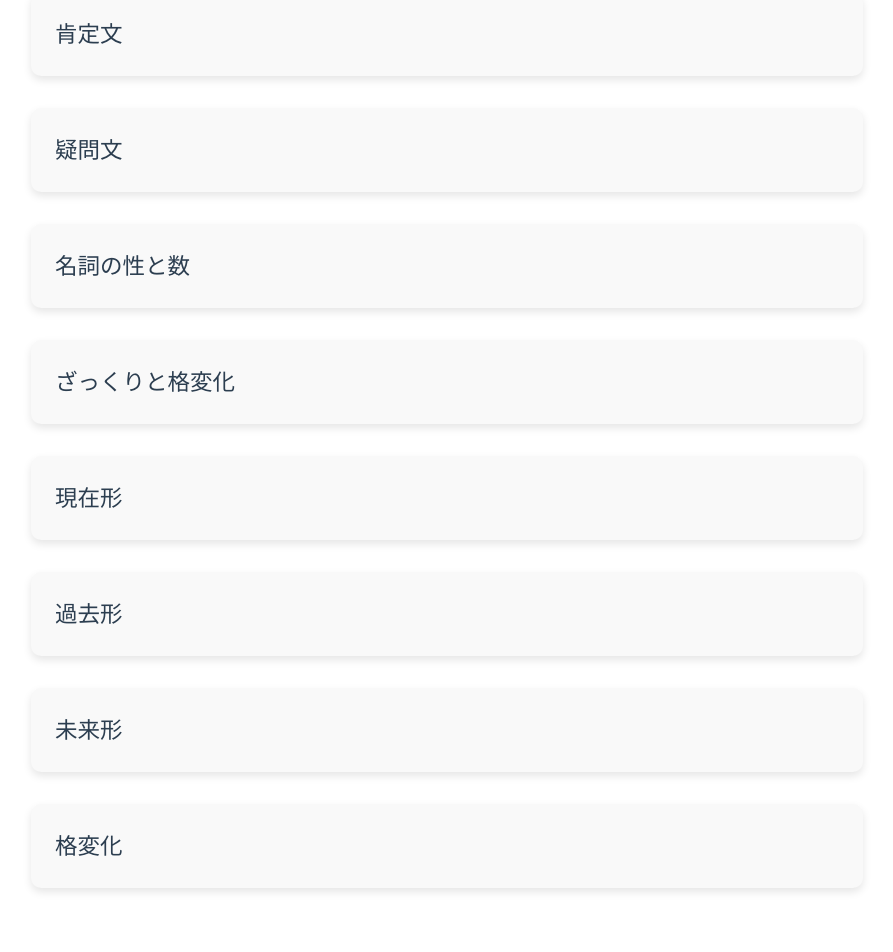
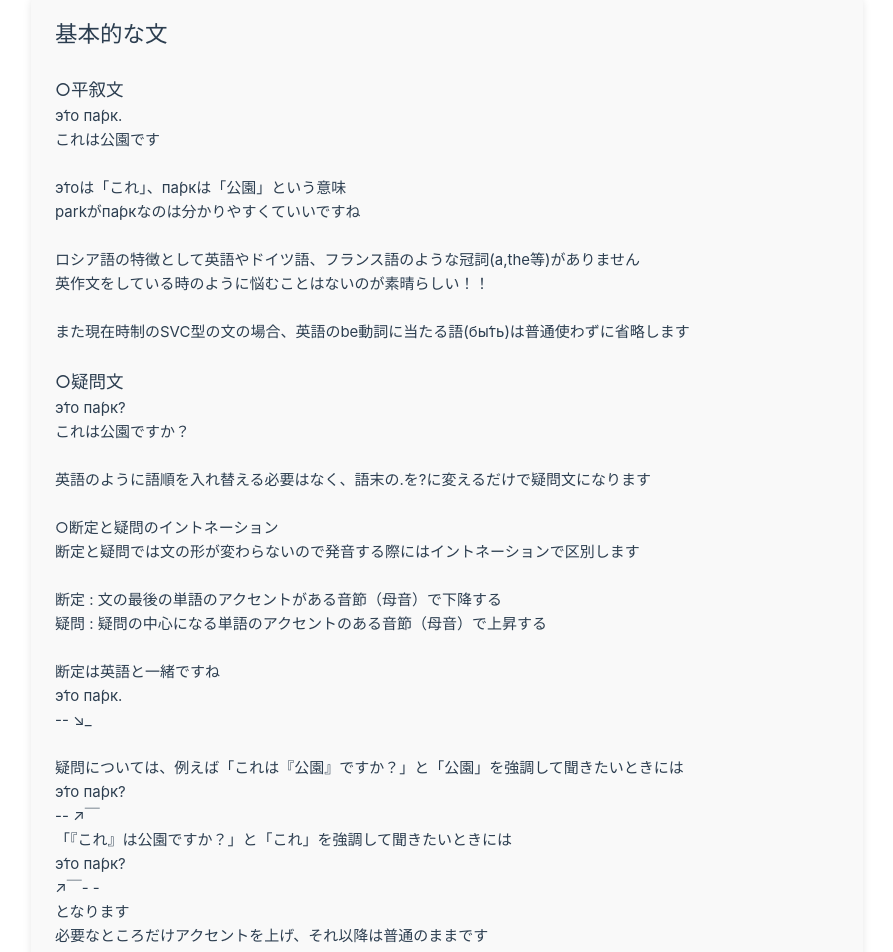
Before and after one commit to GenMira/LearnRussian, a Vue app: page /LearnRussian/grammar in a window 1280 px wide. Shown: the part 280-1232 px from the top of the page, without its empty margins (193-1086 px from the left). Before the commit the page ends 1200 px from the top, so only its background shows below. Built offline with nearby package versions, Linux system fonts and the light colour scheme.

Commit message:
平叙文、疑問文

```diff
--- a/src/views/Declension.vue
+++ b/src/views/Declension.vue
@@ -22,15 +22,4 @@
 </template>
 
 <style scoped>
-
-.text-box {
-  width: 65%;              /* 横幅を画面の70%に設定 */
-  margin: 2rem auto;       /* 左右中央揃え、上下に余白 */
-  padding: 1.5rem;         /* 内側の余白 */
-  background-color: #f9f9f9; /* 背景色（任意） */
-  border-radius: 10px;     /* 角を丸める */
-  box-shadow: 0 4px 8px rgba(0, 0, 0, 0.1); /* 影をつける（任意） */
-  text-align: left;        /* テキストは左揃え（変更可能） */
-  line-height: 1.6;        /* 行間を広げて読みやすく */
-}
 </style>
--- a/src/views/GrammarPage.vue
+++ b/src/views/GrammarPage.vue
@@ -5,10 +5,49 @@
   </div>
   <div>
     <div class="text-box">
-      <h2>肯定文</h2>
-    </div>
-    <div class="text-box">
-      <h2>疑問文</h2>
+      <h2>基本的な文</h2>
+      <br>
+      <h3>○平叙文</h3>
+      <p>э&#769;то па&#769;рк.</p>
+      <p>これは公園です</p>
+      <br>
+      <p>э&#769;тоは「これ」、па&#769;ркは「公園」という意味
+        <br>parkがпа&#769;ркなのは分かりやすくていいですね</p>
+      <br>
+      <p>ロシア語の特徴として英語やドイツ語、フランス語のような冠詞(a,the等)がありません</p>
+      <p>英作文をしている時のように悩むことはないのが素晴らしい！！</p>
+      <br>
+      <p>また現在時制のSVC型の文の場合、英語のbe動詞に当たる語(бы&#769;ть)は普通使わずに省略します</p>
+      <br>
+      <h3>○疑問文</h3>
+      <p>э&#769;то па&#769;рк?</p>
+      <p>これは公園ですか？</p>
+      <br>
+      <p>英語のように語順を入れ替える必要はなく、語末の.を?に変えるだけで疑問文になります</p>
+      <br>
+      <p>○断定と疑問のイントネーション</p>
+      <p>断定と疑問では文の形が変わらないので発音する際にはイントネーションで区別します</p>
+      <br>
+      <p>断定 : 文の最後の単語のアクセントがある音節（母音）で下降する</p>
+      <p>疑問 : 疑問の中心になる単語のアクセントのある音節（母音）で上昇する</p>
+      <br>
+      <p>断定は英語と一緒ですね</p>
+      <p>э&#769;то па&#769;рк.</p>
+      <p>-- ↘_</p>
+      <br>
+      <p>疑問については、例えば「これは『公園』ですか？」と「公園」を強調して聞きたいときには</p>
+      <p>э&#769;то па&#769;рк?</p>
+      <p>-- ↗￣</p>
+      <p>「『これ』は公園ですか？」と「これ」を強調して聞きたいときには</p>
+      <p>э&#769;то па&#769;рк?</p>
+      <p>↗￣- -</p>
+      <p>となります</p>
+      <p>必要なところだけアクセントを上げ、それ以降は普通のままです</p>
+      <br>
+      <h3>○否定文</h3>
+      <p>э&#769;то не па&#769;рк.</p>
+
+
     </div>
     <div class="text-box">
       <h2>名詞の性と数</h2>
--- a/src/views/LetterPage.vue
+++ b/src/views/LetterPage.vue
@@ -376,10 +376,4 @@ export default {
   line-height: 1.6;
   text-align: left;
 }
-
-
-
-a {
-  text-decoration: none;
-}
 </style>
```
